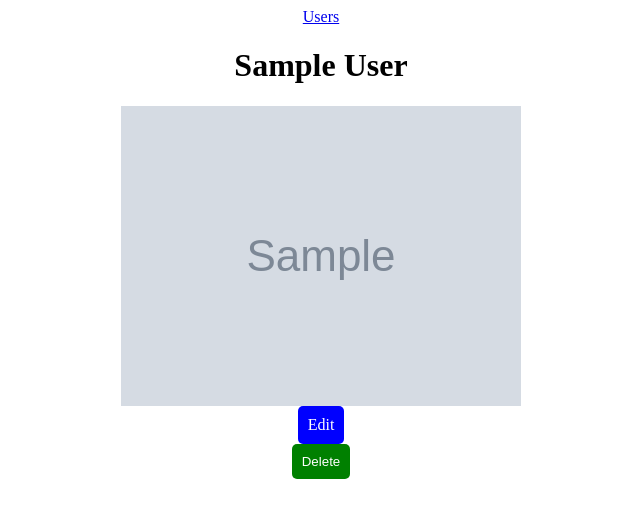
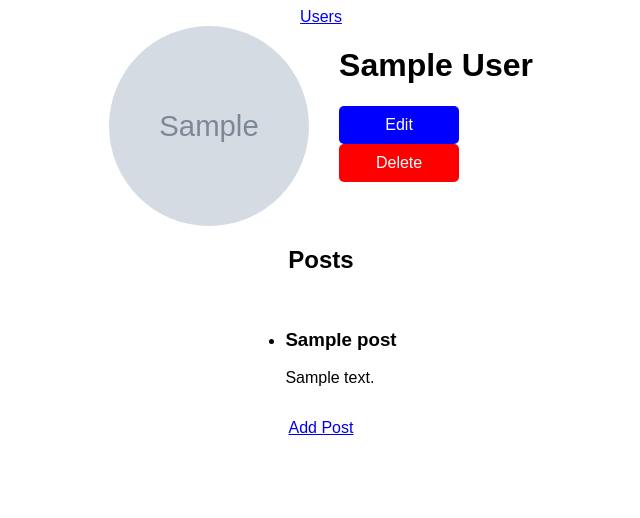
Before and after one commit to yanmarkb/flask-blogly, a Flask app: page /users/1 in a window 1280 px wide. Shown: the top 518 px of the page, without its empty margins (319-959 px from the left). Run offline with Flask 2, Linux system fonts and the light colour scheme; tables that the repository leaves empty hold one stand-in row (values such as "Sample post"); grey boxes marked "Sample" are stand-in pictures.

Commit message:
Part 2 start

```diff
--- a/app.py
+++ b/app.py
@@ -3,7 +3,7 @@
 
 from flask import Flask, render_template, request, redirect, url_for
 
-from models import db, User  # Importing the db and User classes from the models module.
+from models import db, User, Post  # Importing the db and User classes from the models module.
 
 app = Flask(__name__)
 
@@ -65,5 +65,50 @@
     db.session.commit()  # Committing the changes to the database.
     return redirect(url_for('users'))  # Redirecting to the 'users' route.
 
+@app.route('/users/<int:user_id>/posts/new', methods=['GET', 'POST'])
+def new_post(user_id):
+    """Show form to add a post for that user and handle form submission."""
+    user = User.query.get_or_404(user_id)
+    if request.method == 'POST':
+        title = request.form['title']
+        content = request.form['content']
+        post = Post(title=title, content=content, user_id=user_id)
+        db.session.add(post)
+        db.session.commit()
+        return redirect(url_for('user_detail', user_id=user_id))
+
+
+    return render_template('new_post.html', user=user)
+
+@app.route('/posts/<int:post_id>', methods=['GET'])
+def post_detail(post_id):
+    """Show a post and buttons to edit and delete the post."""
+
+    post = Post.query.get_or_404(post_id)
+    return render_template('post_detail.html', post=post)
+
+@app.route('/posts/<int:post_id>/edit', methods=['GET', 'POST'])
+def edit_post(post_id):
+    """Show form to edit a post and handle form submission."""
+
+    post = Post.query.get_or_404(post_id)
+
+    if request.method == 'POST':
+        post.title = request.form['title']
+        post.content = request.form['content']
+        db.session.commit()
+        return redirect(url_for('post_detail', post_id=post_id))
+
+    return render_template('edit_post.html', post=post)
+
+@app.route('/posts/<int:post_id>/delete', methods=['POST'])
+def delete_post(post_id):
+    """Delete a post."""
+
+    post = Post.query.get_or_404(post_id)
+    db.session.delete(post)
+    db.session.commit()
+    return redirect(url_for('user_detail', user_id=post.user_id))
+
 if __name__ == '__main__':
     app.run(debug=True)  # Running the Flask application in debug mode.
--- a/static/styles.css
+++ b/static/styles.css
@@ -7,6 +7,7 @@
     flex-direction: column;
     align-items: center;
     justify-content: center;
+    font-family: sans-serif;
 }
 
 form {
@@ -40,6 +41,7 @@
 }
 
 .edit {
+    display: inline-block;
     background-color: blue;
     color: white;
     border: none;
@@ -47,6 +49,7 @@
     cursor: pointer;
     border-radius: 5px;
     text-decoration: none;
+    width: 100px;
 }
 
 .delete {
@@ -56,4 +59,44 @@
     padding: 10px;
     cursor: pointer;
     border-radius: 5px;
+    width: 120px;
 }
+
+.edit, .delete {
+    font-family: Arial, sans-serif;
+    font-size: medium;
+    text-align: center;
+    display: inline-block;
+}
+
+img {
+    width: 50px;
+    height: 50px;
+    border-radius: 50%;
+    margin-right: 10px;
+}
+
+.user-list-item {
+    list-style-position: left;
+    display: flex;
+    align-items: center;
+}
+
+.user-detail {
+    overflow: auto;
+}
+
+.user-image {
+    float: left;
+    margin-right: 20px;
+}
+
+.user-info {
+    float: right;
+}
+
+.user-image img {
+    width: 200px;
+    height: 200px;
+    float: left;
+}
--- a/templates/user_detail.html
+++ b/templates/user_detail.html
@@ -2,10 +2,28 @@
 {% block title %} - {{ user.first_name }} {{ user.last_name }}{% endblock %}
 
 {% block content %}
-<h1>{{ user.first_name }} {{ user.last_name }}</h1>
-<img src="{{ user.image_url }}" alt="{{ user.first_name }} {{ user.last_name }}">
-<a href="{{ url_for('edit_user', user_id=user.id) }}" class="edit">Edit</a>
-<form method="POST" action="{{ url_for('delete_user', user_id=user.id) }}">
-    <button type="submit" class="delete">Delete</button>
-</form>
+<div class="user-detail">
+    <div class="user-image">
+        <img src="{{ user.image_url }}" alt="{{ user.first_name }} {{ user.last_name }}">
+    </div>
+    <div class="user-info">
+        <h1>{{ user.first_name }} {{ user.last_name }}</h1>
+        <a href="{{ url_for('edit_user', user_id=user.id) }}" class="edit">Edit</a>
+        <form method="POST" action="{{ url_for('delete_user', user_id=user.id) }}">
+            <button class="delete">Delete</button>
+        </form>
+    </div>
+</div>
+<h2>Posts</h2>
+    <ul>
+        {% for post in user.posts %}
+        <li>
+            <h3>{{ post.title }}</h3>
+            <p>{{ post.content }}</p>
+        </li>
+        {% endfor %}
+    </ul>
+
+    <a href="{{ url_for('new_post', user_id=user.id) }}" class="add-post">Add Post</a>
+</div>
 {% endblock %}
--- a/templates/users.html
+++ b/templates/users.html
@@ -5,7 +5,7 @@
 <h1>Users</h1>
 <ul>
     {% for user in users %}
-    <li>
+    <li class="user-list-item">
         <div class="user-item">
         <img src="{{ user.image_url }}" alt="{{ user.first_name }} {{ user.last_name }}" style="width: 50px; height: 50px;">
         <a href="{{ url_for('user_detail', user_id=user.id) }}">{{ user.first_name }} {{ user.last_name }}</a>
```
Also changed, not shown: models.py (+14 -0 lines), templates/edit_post.html (added, +12 -0 lines), templates/new_post.html (added, +12 -0 lines), templates/post_details.html (added, +11 -0 lines).
